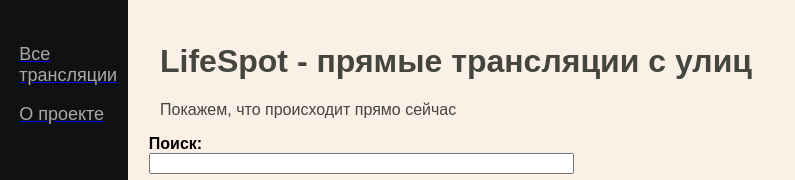
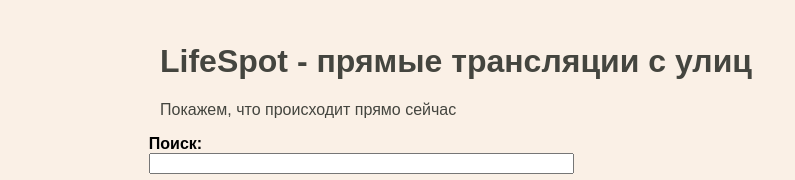
Before and after one commit to despised01/LifeSpot, a plain HTML site: page LifeSpot/Views/index.html in a window 1280 px wide. Shown: the top 180 px of the page, without its empty margins (0-795 px from the left). Drawn offline with Linux system fonts and the light colour scheme.

Commit message:
исправлен код в 'index.html'

```diff
--- a/LifeSpot/Views/index.html
+++ b/LifeSpot/Views/index.html
@@ -9,21 +9,13 @@
     <script>setTimeout(() => alert("Подпишитесь на наш Чтотограмм"), 60000)</script>
 </head>
 
-</head>
 <body>
     <header id="header-index">
         <h1>LifeSpot - прямые трансляции с улиц</h1>
         <p>Покажем, что происходит прямо сейчас</p>
     </header>
 
-    <!--Сайд-бар страницы-->
-    <aside id="sidebar">
-        <div class="navbar">
-            <a href="/"><p>Все трансляции</p></a>
-            <a href="/"><p>О проекте</p></a>
-        </div>
-    </aside>
-    <div class="bordered">
+    <!--SIDEBAR-->
 
         <p>
             <b>Поиск:</b><br>
```
